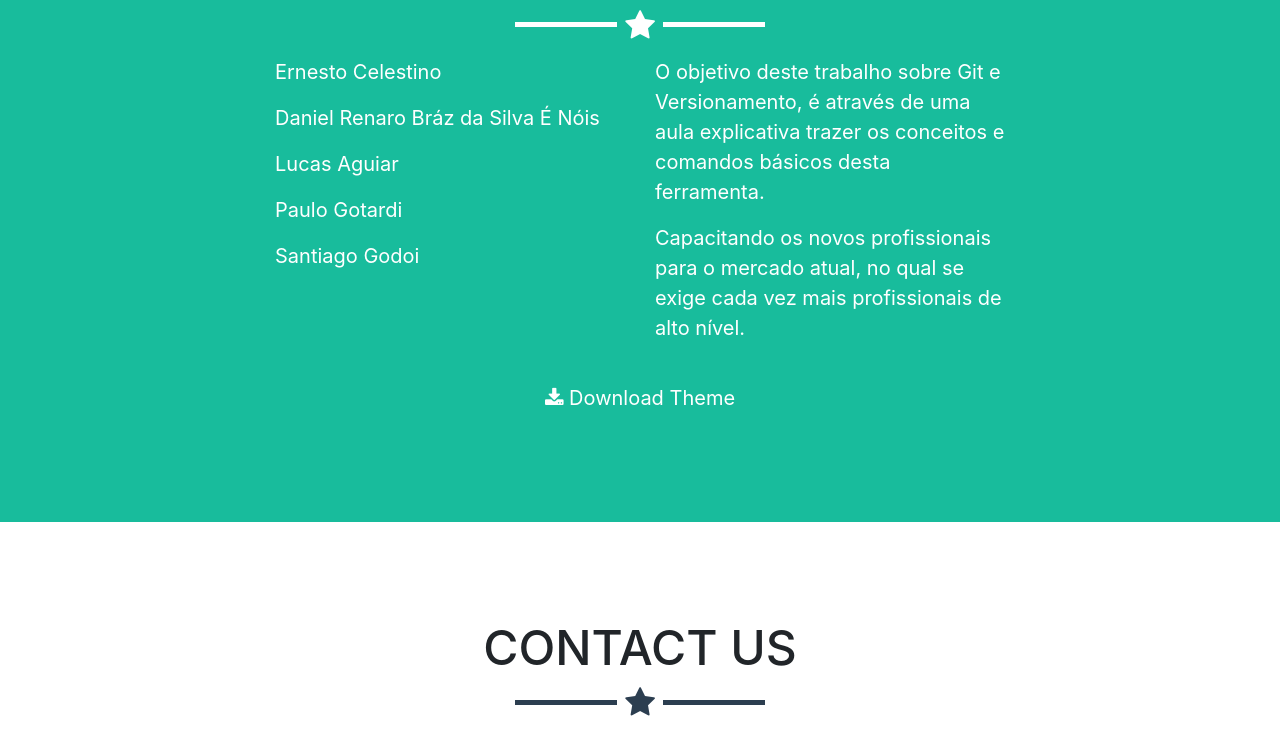
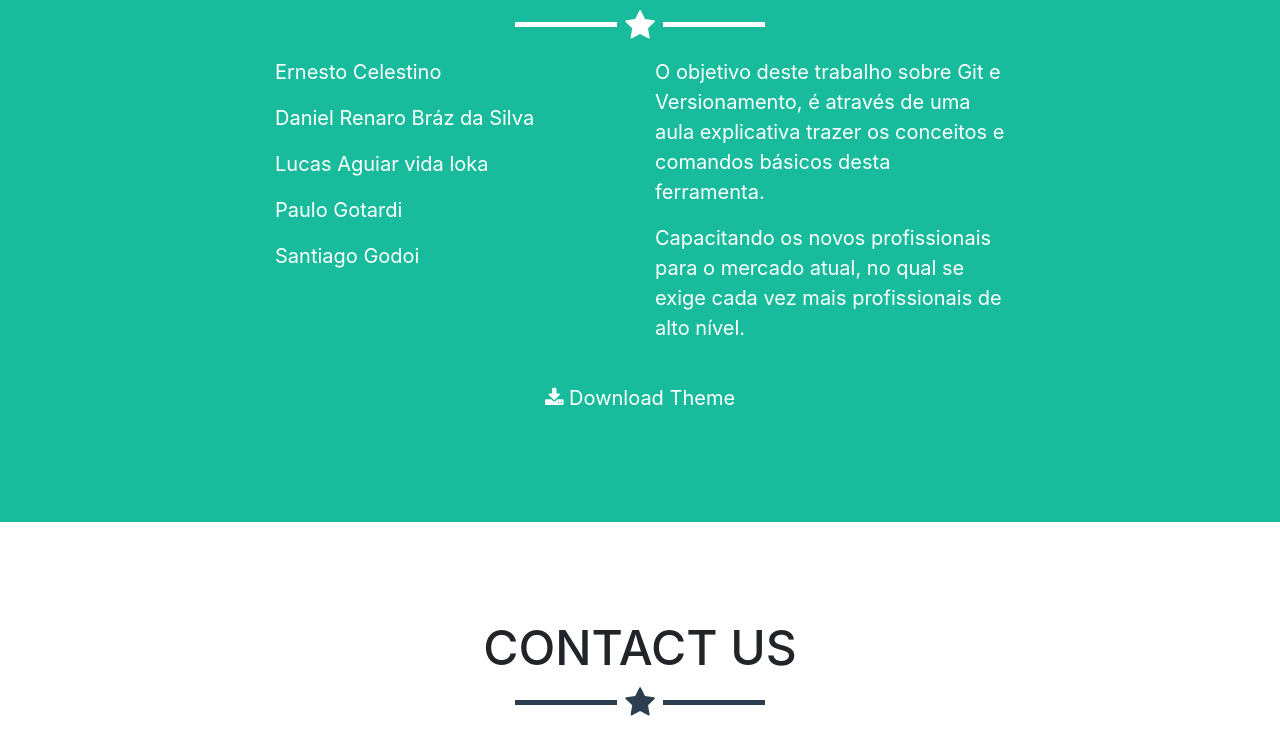
Before and after one commit to DanielRenaro/projetoFaculdade, a website with bundled scripts: page projeto/index.html in a window 1280 px wide. Shown: the part 1826-2558 px from the top of the page. Built offline with nearby package versions, Linux system fonts and the light colour scheme.

Commit message:
adiciona vida loka

```diff
--- a/projeto/index.html
+++ b/projeto/index.html
@@ -139,8 +139,8 @@
         <div class="row">
           <div class="col-lg-4 ml-auto">
             <p>	Ernesto Celestino</p>
-			<p>	Daniel Renaro Bráz da Silva É Nóis</p>
-			<p>	Lucas Aguiar</p>
+			<p>	Daniel Renaro Bráz da Silva</p>
+			<p>	Lucas Aguiar vida loka</p>
 			<p> Paulo Gotardi</p>
 			<p>	Santiago Godoi</p>
           </div>
@@ -215,7 +215,7 @@
             <div class="footer-col col-md-4">
               <h3>Localização</h3>
               <p>Rua dos Zords
-                <br>Alameda dos Anjos, California - USA - By Tommy Ranger</p>
+                <br>Alameda dos Anjos, California - USA - By Lucas Ranger</p>
             </div>
             <div class="footer-col col-md-4">
               <h3>Pela Web</h3>
```
